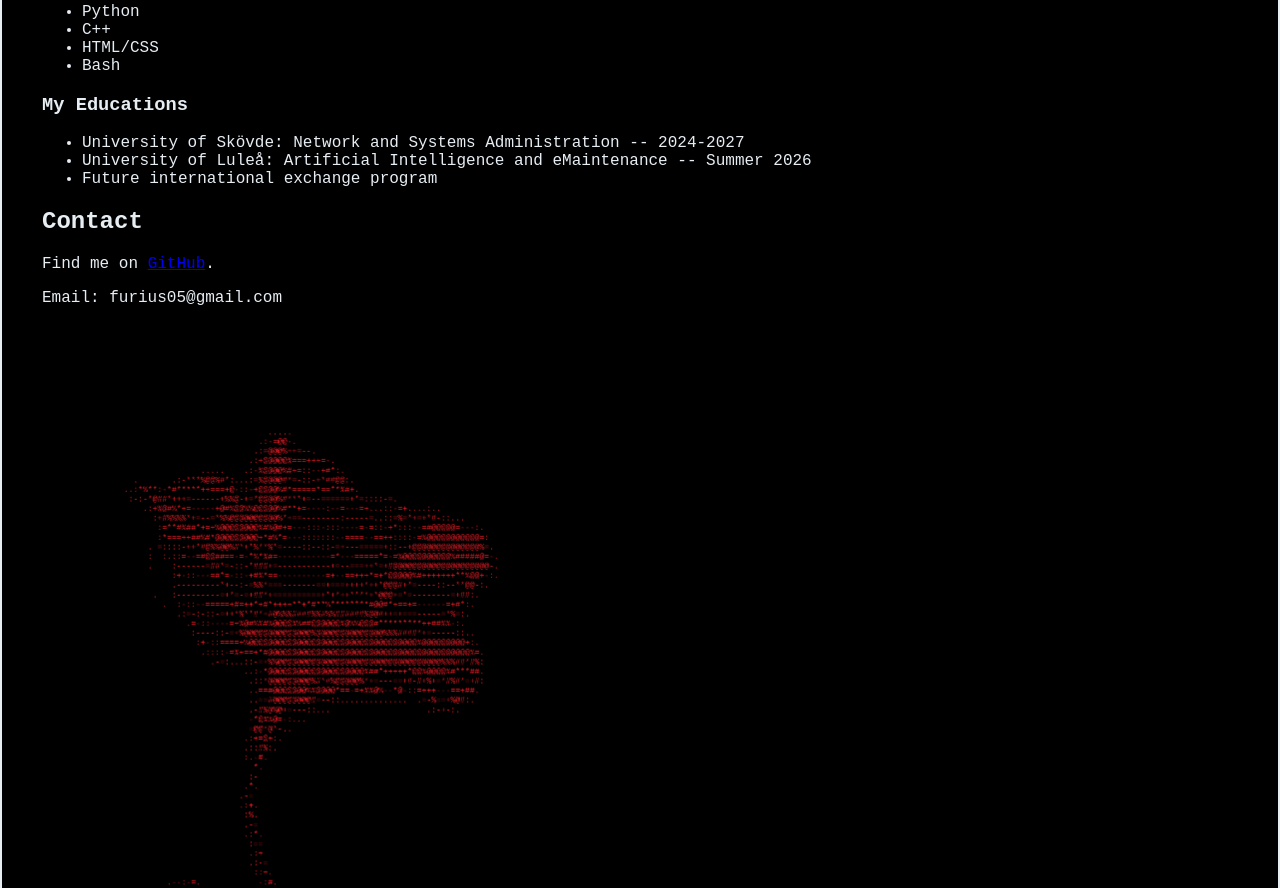
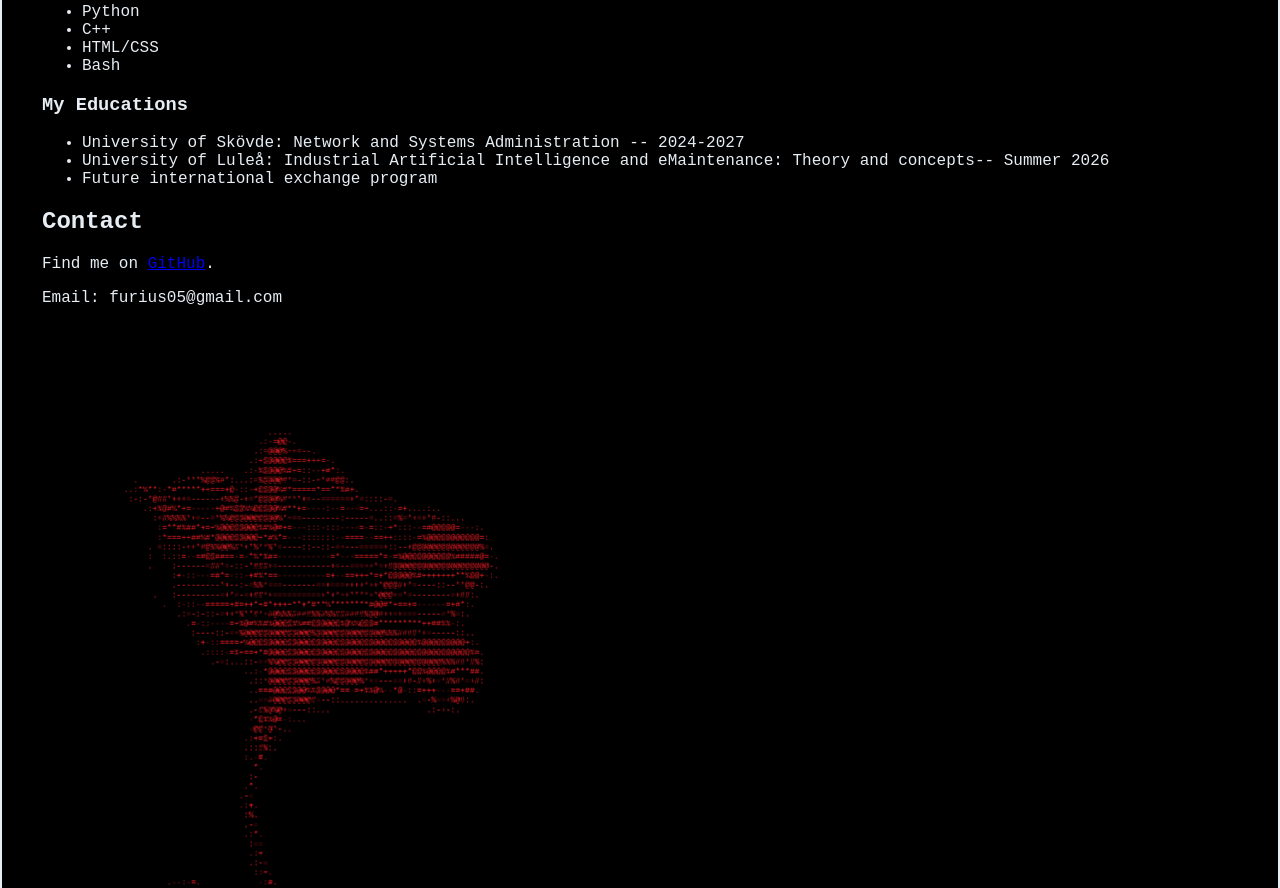
Before and after one commit to 1INI1/Portfolio, a plain HTML site: page index.html in a window 1280 px wide. Shown: the part 1221-2109 px from the top of the page. Drawn offline with Linux system fonts and the light colour scheme.

Commit message:
changing typos

```diff
--- a/index.html
+++ b/index.html
@@ -41,7 +41,7 @@ project! hope you like it! <3 </p>
         <h3>My Educations</h3>
         <ul>
             <li>University of Skövde: Network and Systems Administration -- 2024-2027 </li>
-            <li>University of Luleå: Artificial Intelligence and eMaintenance --  Summer 2026 </li>
+            <li>University of Luleå: Industrial Artificial Intelligence and eMaintenance: Theory and concepts--  Summer 2026 </li>
             <li> Future international exchange program </li>
         </ul>
      </section>
```
